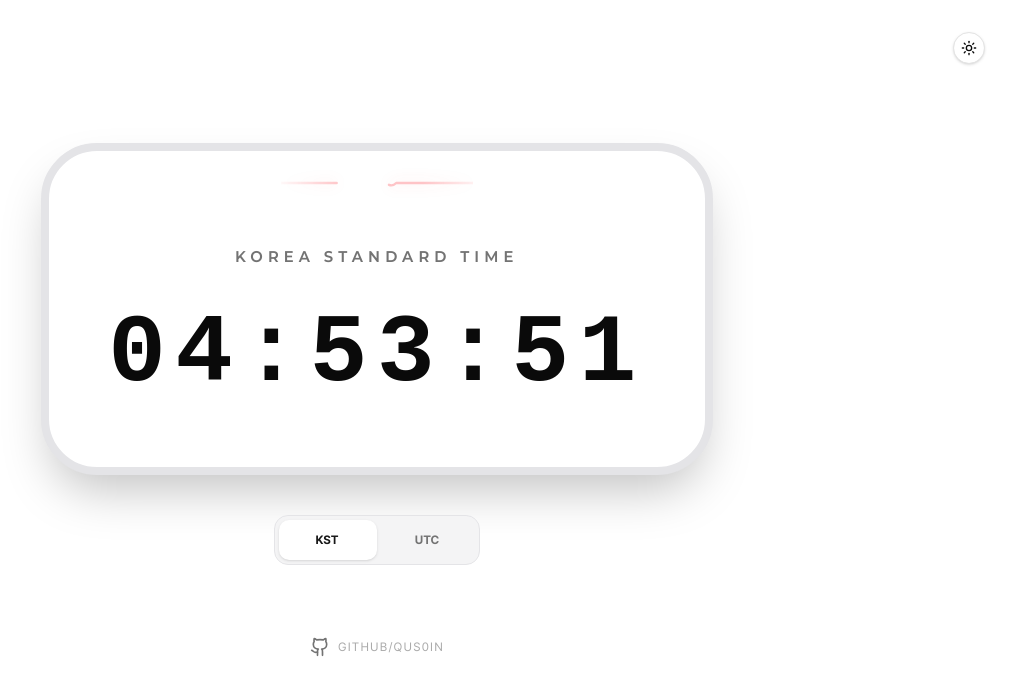
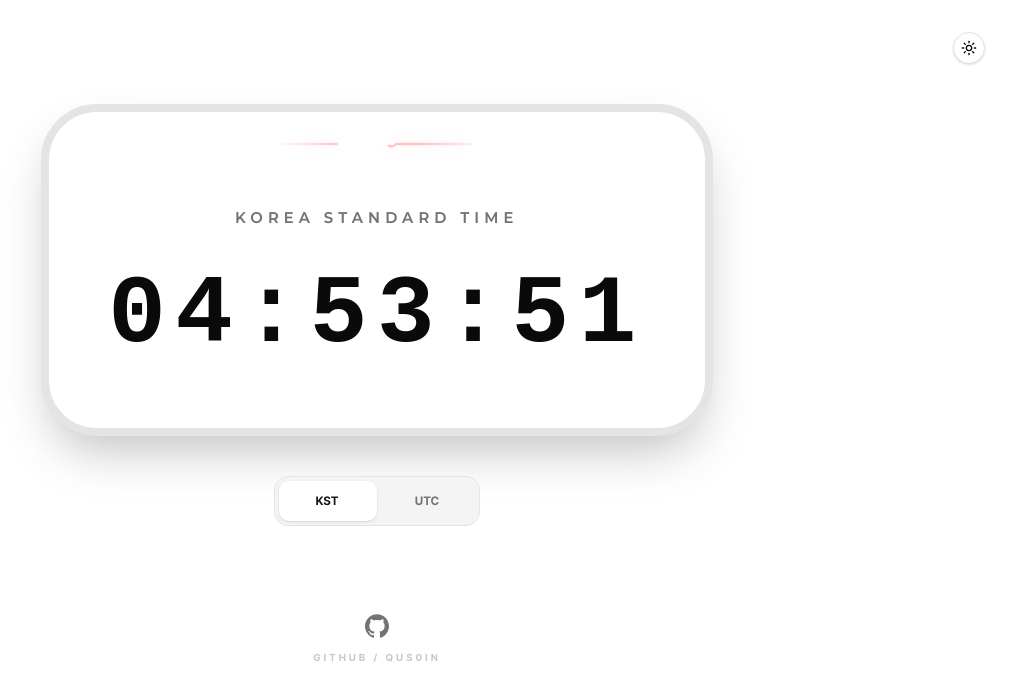
Before and after one commit to qus0in/clock, a Next.js app: page / in a window 1280 px wide. Shown: the top 700 px of the page, without its empty margins (263-1279 px from the left). Built offline with nearby package versions, Linux system fonts and the light colour scheme; a web font is replaced by a local one.

Commit message:
style: 푸터 GitHub 아이콘을 최신 모노톤 스타일로 변경

```diff
--- a/src/components/ClockDisplay.tsx
+++ b/src/components/ClockDisplay.tsx
@@ -65,30 +65,26 @@
         </button>
       </div>
       {/* 푸터: 깃허브 아이콘 및 링크 */}
-      <footer className="mt-8 flex items-center justify-center">
+      <footer className="mt-12 flex items-center justify-center pb-8">
         <a
           href="https://github.com/qus0in"
           target="_blank"
           rel="noopener noreferrer"
-          className="group flex items-center gap-2 text-muted-foreground transition-colors hover:text-foreground"
+          className="group flex flex-col items-center gap-3 text-muted-foreground transition-all duration-300 hover:text-foreground"
         >
+          {/* 최신 스타일의 GitHub 모노 아이콘 */}
           <svg
             xmlns="http://www.w3.org/2000/svg"
-            width="20"
-            height="20"
+            width="24"
+            height="24"
             viewBox="0 0 24 24"
-            fill="none"
-            stroke="currentColor"
-            strokeWidth="2"
-            strokeLinecap="round"
-            strokeLinejoin="round"
-            className="transition-transform group-hover:scale-110"
+            fill="currentColor"
+            className="transition-transform duration-300 group-hover:scale-110"
           >
-            <path d="M15 22v-4a4.8 4.8 0 0 0-1-3.5c3 0 6-2 6-5.5.08-1.25-.27-2.48-1-3.5.28-1.15.28-2.35 0-3.5 0 0-1 0-3 1.5-2.64-.5-5.36-.5-8 0C6 2 5 2 5 2c-.3 1.15-.3 2.35 0 3.5A5.403 5.403 0 0 0 4 9c0 3.5 3 5.5 6 5.5-.39.49-.68 1.05-.85 1.65-.17.6-.22 1.23-.15 1.85v4" />
-            <path d="M9 18c-4.51 2-5-2-7-2" />
+            <path d="M12 .297c-6.63 0-12 5.373-12 12 0 5.303 3.438 9.8 8.205 11.385.6.113.82-.258.82-.577 0-.285-.01-1.04-.015-2.04-3.338.724-4.042-1.61-4.042-1.61C4.422 18.07 3.633 17.7 3.633 17.7c-1.087-.744.084-.729.084-.729 1.205.084 1.838 1.236 1.838 1.236 1.07 1.835 2.809 1.305 3.495.998.108-.776.417-1.305.76-1.605-2.665-.3-5.466-1.332-5.466-5.93 0-1.31.465-2.38 1.235-3.22-.135-.303-.54-1.523.105-3.176 0 0 1.005-.322 3.3 1.23.96-.267 1.98-.399 3-.405 1.02.006 2.04.138 3 .405 2.28-1.552 3.285-1.23 3.285-1.23.645 1.653.24 2.873.12 3.176.765.84 1.23 1.91 1.23 3.22 0 4.61-2.805 5.625-5.475 5.92.42.36.81 1.096.81 2.22 0 1.606-.015 2.896-.015 3.286 0 .315.21.69.825.57C20.565 22.092 24 17.592 24 12.297c0-6.627-5.373-12-12-12" />
           </svg>
-          <span className="text-xs font-medium tracking-widest opacity-60 group-hover:opacity-100 transition-opacity">
-            GITHUB/QUS0IN
+          <span className="text-[10px] font-bold tracking-[0.3em] opacity-40 group-hover:opacity-100 transition-opacity duration-300">
+            GITHUB / QUS0IN
           </span>
         </a>
       </footer>
```
